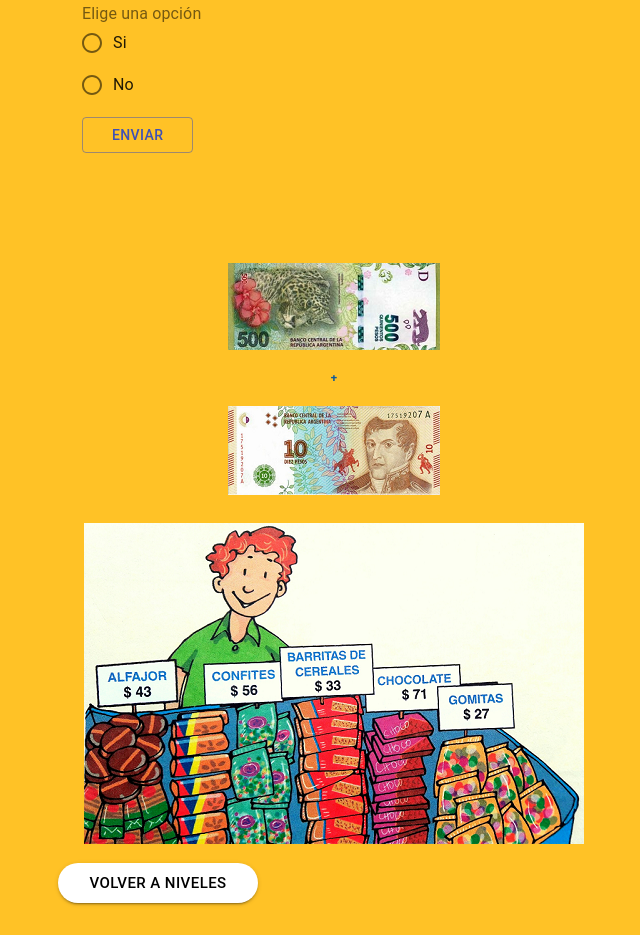
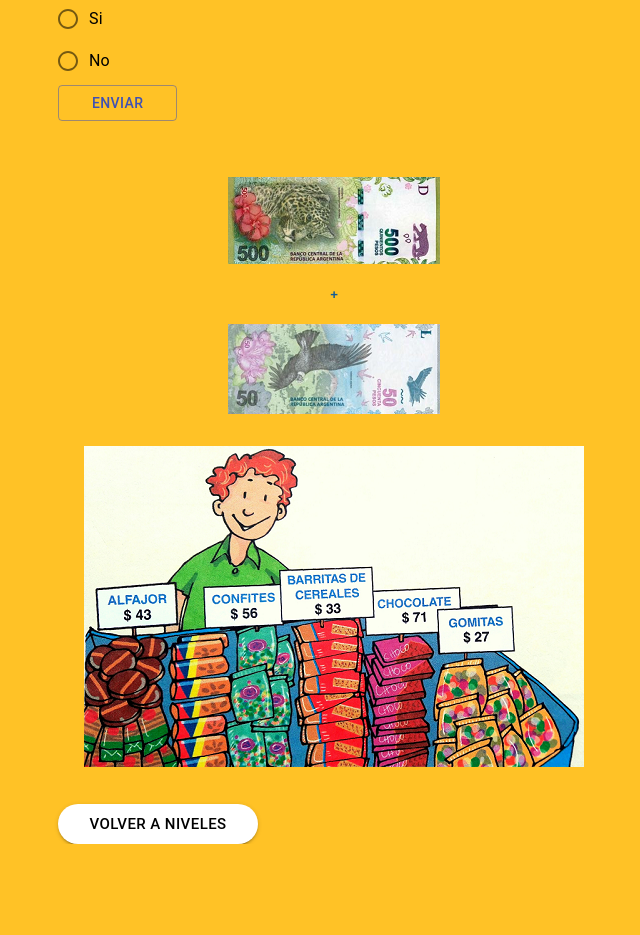
Before and after one commit to IvoBiaus/matematica, a React (Create React App) app: page /AppByM3 in a window 1280 px wide. Shown: the part 287-1222 px from the top of the page, without its empty margins (306-946 px from the left). After the commit the page ends 1131 px from the top, so only its background shows below. Built offline with nearby package versions, Linux system fonts and the light colour scheme.

Commit message:
Agrego ejercicios de Oscar - cambios minimos en tablas y puntajes

```diff
--- a/db.json
+++ b/db.json
@@ -12,7 +12,7 @@
                 "puntos": "100"
             },
             {
-                "nombre": "de",
+                "nombre": "--",
                 "puntos": "200"
             },
             {
@@ -54,7 +54,7 @@
                 "puntos": "100"
             },
             {
-                "nombre": "de",
+                "nombre": "--",
                 "puntos": "200"
             },
             {
@@ -96,7 +96,7 @@
                 "puntos": "100"
             },
             {
-                "nombre": "de",
+                "nombre": "--",
                 "puntos": "200"
             },
             {
--- a/src/components/Ejercicios/ByM/AppByM1.js
+++ b/src/components/Ejercicios/ByM/AppByM1.js
@@ -1,53 +1,80 @@
-/* eslint-disable jsx-a11y/alt-text */
-import React from 'react';
-import CssBaseline from '@material-ui/core/CssBaseline';
+import React from 'react'
 import Typography from '@material-ui/core/Typography';
 import { makeStyles } from '@material-ui/core/styles';
 import Container from '@material-ui/core/Container';
-// import Link from '@material-ui/core/Link';
 import TextField from '@material-ui/core/TextField';
 import Button from '@material-ui/core/Button';
-import cincopesos from './images/billetesymonedas/monedas/cincopesos.png';
-import cienpesos from './images/billetesymonedas/billetes/cienpesos.png';
-import cincuentapesos from './images/billetesymonedas/billetes/cincuentapesos.png';
 import './App.css';
 
+/*Imagenes de Monedas  */
+import unpeso from './images/billetesymonedas/monedas/unpeso.png';
+import dospesos from './images/billetesymonedas/monedas/dospesos.png';
+import cincopesos from './images/billetesymonedas/monedas/cincopesos.png';
+/* Imagenes de Billetes  */
+import diezpesos from './images/billetesymonedas/billetes/diezpesos.png';
+import veintepesos from './images/billetesymonedas/billetes/veintepesos.png';
+import cincuentapesos from './images/billetesymonedas/billetes/cincuentapesos.png';
+import cienpesos from './images/billetesymonedas/billetes/cienpesos.png';
+import doscientospesos from './images/billetesymonedas/billetes/cienpesos.png';
+import quinientospesos from './images/billetesymonedas/billetes/quinientospesos.png';
+import milpesos from './images/billetesymonedas/billetes/milpesos.png';
 
+/* Funcion principal  */
+export default function StickyFooter(props) {
 
-export default function StickyFooter(props) {
+   /* Constantes  */
   const classes = useStyles();
+  const imageCollection = [ diezpesos, veintepesos, cincuentapesos, cienpesos, doscientospesos, quinientospesos, milpesos];
+  const getRandomImage = () => imageCollection[Math.floor(Math.random() * imageCollection.length)];
+  const imageCollectionMonedas = [ unpeso,dospesos,cincopesos];
+  const getRandomImageMonedas = () => imageCollectionMonedas[Math.floor(Math.random() * imageCollectionMonedas.length)];
 
   return (
     <div className={classes.root}>
+      <Container component="main" className={classes.main} maxWidth="sm">
 
-      <CssBaseline />
-      <Container component="main" className={classes.main} maxWidth="sm">
+        {/* Comienzo  */}
         <Typography variant="h4" component="h4" gutterBottom>
-          Billetes y Monedas
+        Billetes y Monedas
         </Typography>
         <Typography variant="h6" component="h6" gutterBottom>
-          {'Cuánto dinero tengo ???'}
+        ¿Cuánto dinero tengo ?
         </Typography>
+
+        {/* Cantidad Cuadro de texto  */}
         <TextField id="outlined-basic" label="$" variant="outlined" />
+
+        {/* Boton Enviar  */}
         <div>
-          <p></p>
-          <Button variant="contained" size="small" color="primary" className={classes.margin}>
-            Enviar
+        <p></p>
+        <Button variant="contained" size="small" color="primary" className={classes.margin} >
+        Enviar
         </Button>
+        </div>
 
+        </Container>
+
+        {/* Fotos random de billetes y monedas  */}
+        <Container maxWidth="sm">
+        <div className="App">
+        <header className="App-header">
+        <img src={getRandomImage()}  alt="billete"/>
+        <h5>+</h5>
+        <img src={getRandomImage()}  alt="billete"/>
+        <h5>+</h5>
+        <img src={getRandomImageMonedas()} className="App-logo" alt="logo" />
+        </header>
         </div>
-      </Container>
 
-      <footer className={classes.footer}>
-        <Container maxWidth="sm">
-          <App />
-          <Button className={classes.boton} variant="contained" onClick={() => props.history.go(-1)}>Volver a Niveles</Button>
+        {/* Boton volver a niveles  */}
+        <Button className={classes.boton} variant="contained" onClick={() => props.history.go(-1)}>Volver a Niveles</Button>
         </Container>
-      </footer>
+
     </div>
   );
 }
 
+// Estilos
 const useStyles = makeStyles((theme) => ({
   root: {
     display: 'flex',
@@ -79,34 +106,3 @@ const useStyles = makeStyles((theme) => ({
     transition: 'all 290ms cubic-bezier(0.79, 0.01, 0.38, 0.99)',
   },
 }));
-
-
-
-function App() {
-  return (
-    <div className="App">
-      <header className="App-header">
-        <img src={cienpesos} />
-        <h5>+</h5>
-        <img src={cincuentapesos} />
-        <h5>+</h5>
-        <img src={cincopesos} className="App-logo" alt="logo" />
-      </header>
-    </div>
-  );
-}
-
-
-
-// function Copyright() {
-//   return (
-//     <Typography variant="body2" color="textSecondary">
-//       {'Copyright © '}
-//       <Link color="inherit" href="https://uade.edu.ar/">
-//         Uade
-//       </Link>{' '}
-//       {new Date().getFullYear()}
-//       {'.'}
-//     </Typography>
-//   );
-// }
--- a/src/components/Ejercicios/ByM/AppByM2.js
+++ b/src/components/Ejercicios/ByM/AppByM2.js
@@ -1,53 +1,80 @@
-/* eslint-disable jsx-a11y/alt-text */
 import React from 'react';
-import CssBaseline from '@material-ui/core/CssBaseline';
 import Typography from '@material-ui/core/Typography';
 import { makeStyles } from '@material-ui/core/styles';
 import Container from '@material-ui/core/Container';
-// import Link from '@material-ui/core/Link';
 import TextField from '@material-ui/core/TextField';
 import Button from '@material-ui/core/Button';
-import cienpesos from './images/billetesymonedas/billetes/cienpesos.png';
-import gol1 from './images/billetesymonedas/n/gol1.png';
 import './App.css';
 
+/* Imagenes de Billetes  */
+import diezpesos from './images/billetesymonedas/billetes/diezpesos.png';
+import veintepesos from './images/billetesymonedas/billetes/veintepesos.png';
+import cincuentapesos from './images/billetesymonedas/billetes/cincuentapesos.png';
+import cienpesos from './images/billetesymonedas/billetes/cienpesos.png';
+import doscientospesos from './images/billetesymonedas/billetes/cienpesos.png';
+import quinientospesos from './images/billetesymonedas/billetes/quinientospesos.png';
+import milpesos from './images/billetesymonedas/billetes/milpesos.png';
+/* Imagenes de Golosinas  */
+import gol1 from './images/billetesymonedas/n/gol1.png';
+import gol2 from './images/billetesymonedas/n/gol2.png';
+import gol3 from './images/billetesymonedas/n/gol3.png';
 
+/* Funcion principal  */
+export default function StickyFooter(props) {
 
-export default function StickyFooter(props) {
+  /* Constantes  */
   const classes = useStyles();
+  const imageCollection = [ diezpesos, veintepesos, cincuentapesos, cienpesos, doscientospesos, quinientospesos, milpesos];
+  const getRandomImage = () => imageCollection[Math.floor(Math.random() * imageCollection.length)];
+  const imageCollectionN = [ gol1,gol2,gol3];
+  const getRandomImageN = () => imageCollectionN[Math.floor(Math.random() * imageCollectionN.length)];
 
   return (
     <div className={classes.root}>
 
-      <CssBaseline />
         <Container component="main" className={classes.main} maxWidth="sm">
+
+        {/* Comienzo  */}
         <Typography variant="h4" component="h4" gutterBottom>
         Billetes y Monedas
         </Typography>
         <Typography variant="h6" component="h6" gutterBottom>
         {'Con ese billete, ¿Cuántas golosinas puedo comprar ?'}
         </Typography>
+
+        {/* Cantidad Cuadro de texto  */}
         <TextField id="outlined-basic" label="Cantidad" variant="outlined" />
+
+        {/* Boton Enviar  */}
         <div>
         <p></p>
         <Button variant="contained" size="small" color="primary" className={classes.margin}>
         Enviar
         </Button>
+        </div>
 
-      </div>
         </Container>
 
-      <footer className={classes.footer}>
+        {/* Fotos random del billete  */}
         <Container maxWidth="sm">
-        <App />
+        <div className="App">
+        <header className="App-header">
+        <img src={getRandomImage()}  alt="billete"/>
         <p></p>
+        <img src={getRandomImageN()} alt="golosina"/>
+        <p></p>
+        </header>
+        </div>
+
+        {/* Boton volver a niveles  */}
         <Button className={classes.boton} variant="contained" onClick={() => props.history.go(-1)}>Volver a Niveles</Button>
         </Container>
-      </footer>
+
       </div>
   );
 }
 
+// Estilos
 const useStyles = makeStyles((theme) => ({
   root: {
     display: 'flex',
@@ -79,33 +106,3 @@ const useStyles = makeStyles((theme) => ({
     transition: 'all 290ms cubic-bezier(0.79, 0.01, 0.38, 0.99)',
   },
 }));
-
-
-
-function App() {
-  return (
-    <div className="App">
-      <header className="App-header">
-        <img src={cienpesos}/>
-        <p></p>
-        <img src={gol1}/>
-
-      </header>
-   </div>
-  );
-}
-
-
-
-// function Copyright() {
-//   return (
-//     <Typography variant="body2" color="textSecondary">
-//       {'Copyright © '}
-//       <Link color="inherit" href="https://uade.edu.ar/">
-//         Uade
-//       </Link>{' '}
-//       {new Date().getFullYear()}
-//       {'.'}
-//     </Typography>
-//   );
-// }
--- a/src/components/Ejercicios/ByM/AppByM3.js
+++ b/src/components/Ejercicios/ByM/AppByM3.js
@@ -1,11 +1,7 @@
-/* eslint-disable jsx-a11y/alt-text */
 import React from 'react';
-import CssBaseline from '@material-ui/core/CssBaseline';
 import Typography from '@material-ui/core/Typography';
 import { makeStyles } from '@material-ui/core/styles';
 import Container from '@material-ui/core/Container';
-// import Link from '@material-ui/core/Link';
-// import TextField from '@material-ui/core/TextField';
 import Button from '@material-ui/core/Button';
 import Radio from '@material-ui/core/Radio';
 import RadioGroup from '@material-ui/core/RadioGroup';
@@ -13,101 +9,68 @@ import FormControlLabel from '@material-ui/core/FormControlLabel';
 import FormControl from '@material-ui/core/FormControl';
 import FormHelperText from '@material-ui/core/FormHelperText';
 import FormLabel from '@material-ui/core/FormLabel';
-import diezpesos from './images/billetesymonedas/billetes/diezpesos.png';
-import quinientospesos from './images/billetesymonedas/billetes/quinientospesos.png';
-import kiosco from './images/billetesymonedas/m/kiosco.png';
 import './App.css';
 
+/* Imagenes de Billetes  */
+import diezpesos from './images/billetesymonedas/billetes/diezpesos.png';
+import veintepesos from './images/billetesymonedas/billetes/veintepesos.png';
+import cincuentapesos from './images/billetesymonedas/billetes/cincuentapesos.png';
+import cienpesos from './images/billetesymonedas/billetes/cienpesos.png';
+import doscientospesos from './images/billetesymonedas/billetes/cienpesos.png';
+import quinientospesos from './images/billetesymonedas/billetes/quinientospesos.png';
+import milpesos from './images/billetesymonedas/billetes/milpesos.png';
+/* Imagene Kiosco  */
+import kiosco from './images/billetesymonedas/m/kiosco.png';
 
+/* Funcion principal  */
+export default function StickyFooter(props) {
 
-export default function StickyFooter(props) {
+  /* Constantes  */
   const classes = useStyles();
+  const imageCollection = [ diezpesos, veintepesos, cincuentapesos, cienpesos, doscientospesos, quinientospesos, milpesos];
+  const getRandomImage = () => imageCollection[Math.floor(Math.random() * imageCollection.length)];
 
   return (
     <div className={classes.root}>
 
-      <CssBaseline />
       <Container component="main" className={classes.main} maxWidth="sm">
+        {/* Comienzo  */}
         <Typography variant="h4" component="h4" gutterBottom>
-          Billetes y Monedas
+        Billetes y Monedas
         </Typography>
         <Typography variant="h6" component="h6" gutterBottom>
-          {'Si quiero comprar 5 golosinas distintas, ¿Me alcanza con éste dinero?'}
+        Si quiero comprar 5 golosinas distintas, ¿Me alcanza con éste dinero?
         </Typography>
+
+        {/* Selec de la func Si o No  */}
         <div>
         <ErrorRadios/>
         <p></p>
+        </div>
+
+       </Container>
+        {/* Fotos random de billetes */}
+        <Container maxWidth="sm">
+        <div className="App">
+        <header className="App-header">
+        <img src={getRandomImage()}  alt="billete"/>
+        <h5>+</h5>
+        <img src={getRandomImage()}  alt="billete"/>
+        <p></p>
+        <img src={kiosco}  alt="kiosco"/>
+        <p></p>
+        </header>
+        </div>
+
+        {/* Boton volver a niveles  */}
+        <Button className={classes.boton} variant="contained" onClick={() => props.history.go(-1)}>Volver a Niveles</Button>
+        </Container>
 
       </div>
-      </Container>
-
-      <footer className={classes.footer}>
-        <Container maxWidth="sm">
-        <App />
-        <p></p>
-        <Button className={classes.boton} variant="contained" onClick={() => props.history.go(-1)}>Volver a Niveles</Button>
-        </Container>
-      </footer>
-    </div>
   );
 }
 
-const useStyles = makeStyles((theme) => ({
-  root: {
-    display: 'flex',
-    flexDirection: 'column',
-    minHeight: '100vh',
-    backgroundColor: '#FFC226',
-  },
-  main: {
-    marginTop: theme.spacing(2),
-    marginBottom: theme.spacing(5),
-  },
-  footer: {
-    padding: theme.spacing(4, 4),
-    marginTop: 'left',
-    backgroundColor: '#FFC226',
-  },
-  formControl: {
-    margin: theme.spacing(3),
-  },
-  button: {
-    margin: theme.spacing(1, 1, 0, 0),
-  },
-  boton: {
-    marginRight: 16,
-    marginTop: 5,
-    backgroundColor: '#FFFFFF',
-    color: '#000000',
-    borderRadius: '200px',
-    display: 'inline-block',
-    fontSize: '15px',
-    height: '40px',
-    width: '200px',
-    border: '0',
-    textAlign: 'center',
-    transition: 'all 290ms cubic-bezier(0.79, 0.01, 0.38, 0.99)',
-  },
-}));
-
-
-
-function App() {
-  return (
-    <div className="App">
-      <header className="App-header">
-        <img src={quinientospesos}/>
-        <h5>+</h5>
-        <img src={diezpesos}/>
-        <p></p>
-        <img src={kiosco}/>
-
-        </header>
-   </div>
-  );
-}
-
-
+// Func para selec Si o No
 function ErrorRadios() {
   const classes = useStyles();
   const [value, setValue] = React.useState('');
@@ -151,17 +114,35 @@ function ErrorRadios() {
   );
 }
 
-
-
-// function Copyright() {
-//   return (
-//     <Typography variant="body2" color="textSecondary">
-//       {'Copyright © '}
-//       <Link color="inherit" href="https://uade.edu.ar/">
-//         Uade
-//       </Link>{' '}
-//       {new Date().getFullYear()}
-//       {'.'}
-//     </Typography>
-//   );
-// }
+// Estilos
+const useStyles = makeStyles((theme) => ({
+  root: {
+    display: 'flex',
+    flexDirection: 'column',
+    minHeight: '100vh',
+    backgroundColor: '#FFC226',
+  },
+  main: {
+    marginTop: theme.spacing(2),
+    marginBottom: theme.spacing(5),
+  },
+  footer: {
+    padding: theme.spacing(4, 4),
+    marginTop: 'left',
+    backgroundColor: '#FFC226',
+  },
+  boton: {
+    marginRight: 16,
+    marginTop: 5,
+    backgroundColor: '#FFFFFF',
+    color: '#000000',
+    borderRadius: '200px',
+    display: 'inline-block',
+    fontSize: '15px',
+    height: '40px',
+    width: '200px',
+    border: '0',
+    textAlign: 'center',
+    transition: 'all 290ms cubic-bezier(0.79, 0.01, 0.38, 0.99)',
+  },
+}));
--- a/src/components/Ejercicios/ByM/BienvenidoByM.js
+++ b/src/components/Ejercicios/ByM/BienvenidoByM.js
@@ -4,8 +4,8 @@ import Grid from '@material-ui/core/Grid';
 import { Link } from 'react-router-dom';
 import { withStyles  } from '@material-ui/core/styles';
 
-
-const useStyles = theme => ({
+// Estilos
+const useStyles = {
     boton: {
       marginRight: 16,
       marginTop: 5,
@@ -20,22 +20,25 @@ const useStyles = theme => ({
       textAlign: 'center',
       transition: 'all 290ms cubic-bezier(0.79, 0.01, 0.38, 0.99)',
     },
-  });
+  };
+
 
 class Bienvenido extends Component {
     render() {
         const { classes } = this.props;
         return (
-            <div>
+              <div>
                 <Grid container
                     spacing={0}
                     direction="column"
                     alignItems="center"
                     justify="center"
-                    style={{ minHeight: '20vh' }}>
+                    style={{ minHeight: '20vh' }}
+                    >
                     <div className='column'>
                         <h1> {this.props.name} selecciona el nivel a Jugar !</h1>
                         <div>
+                        {/* Botones seleccion  */}
                             <h2> Fácil</h2>
                             <Button className={classes.boton} type="submit" variant="contained" component={Link} to={'/AppByM1'} onClick={this.props.onClick} >Nivel 1</Button>
                             <h2> Normal</h2>
--- a/src/components/Ejercicios/Sumas/Sumas.js
+++ b/src/components/Ejercicios/Sumas/Sumas.js
@@ -7,33 +7,33 @@ class Sumas extends Component {
 
     // }
 
-    componentWillMount() {
+    // componentWillMount() {
 
-    }
+    // }
 
-    componentDidMount() {
+    // componentDidMount() {
 
-    }
+    // }
 
-    componentWillReceiveProps(nextProps) {
+    // componentWillReceiveProps(nextProps) {
 
-    }
+    // }
 
-    shouldComponentUpdate(nextProps, nextState) {
+    // shouldComponentUpdate(nextProps, nextState) {
 
-    }
+    // }
 
-    componentWillUpdate(nextProps, nextState) {
+    // componentWillUpdate(nextProps, nextState) {
 
-    }
+    // }
 
-    componentDidUpdate(prevProps, prevState) {
+    // componentDidUpdate(prevProps, prevState) {
 
-    }
+    // }
 
-    componentWillUnmount() {
+    // componentWillUnmount() {
 
-    }
+    // }
 
     render() {
         return (
--- a/src/components/Ejercicios/Tablas/Tablas.js
+++ b/src/components/Ejercicios/Tablas/Tablas.js
@@ -64,9 +64,11 @@ const useStyles = theme => ({
     display: 'flex',
     justifyContent: 'space-between',
     maxWidth: '400px',
+    fontFamily: 'cursive',
   },
   nivel: {
     textAlign: 'left',
+    fontFamily: 'cursive',
   }
 });
 
@@ -126,6 +128,9 @@ class Tablas extends Component {
 
 
   avanzarNivel(e) {
+    //Scroll al top para mobile
+    window.scrollTo(0, 0);
+
     //Calculo puntaje contra la api y seteo
     if(this.state.nivel === 1) {
       this.setState({puntos1 : 10 })
@@ -135,6 +140,13 @@ class Tablas extends Component {
     }
     if(this.state.nivel === 3) {
       this.setState({puntos3 : 8 })
+    }
+
+    //Si termino no vuelvo a buscar niveles
+    if (this.state.nivel === 3) {
+      console.log(this.state.resultados);
+      this.setState({open: true});
+      return;
     }
 
     //Avanzo nivel - imprimo resultado para pruebas
@@ -259,7 +271,7 @@ class Tablas extends Component {
           {/* No tiene sentido retrocederNivel ? */}
           {/* {this.state.nivel > 1 && <Button variant="contained" color="primary" onClick={this.retrocederNivel.bind(this)} className={classes.boton}>Anterior</Button>} */}
           {this.state.nivel < 3 && <Button variant="contained" color="primary" onClick={this.avanzarNivel.bind(this)} className={classes.boton}>Siguiente</Button>}
-          {this.state.nivel === 3 && <Button variant="contained" color="primary" onClick={() => this.setState({open: true, puntos3: 8})} className={classes.boton}>Finalizar</Button>}
+          {this.state.nivel === 3 && <Button variant="contained" color="primary" onClick={this.avanzarNivel.bind(this)} className={classes.boton}>Finalizar</Button>}
         </div>
 
 
--- a/src/components/Puntajes.js
+++ b/src/components/Puntajes.js
@@ -9,7 +9,7 @@ import TableRow from '@material-ui/core/TableRow';
 import Api from '../controller/Api';
 import Grid from '@material-ui/core/Grid';
 import Button from '@material-ui/core/Button';
-import Divider from '@material-ui/core/Divider';
+// import Divider from '@material-ui/core/Divider';
 import ExpansionPanel from '@material-ui/core/ExpansionPanel';
 import ExpansionPanelSummary from '@material-ui/core/ExpansionPanelSummary';
 import ExpansionPanelDetails from '@material-ui/core/ExpansionPanelDetails';
@@ -123,7 +123,7 @@ class Puntajes extends React.Component {
                       <TableHead>
                         <TableRow>
                           <TableCell className={classes.titlePuntajes}>Nombre</TableCell>
-                          <Divider orientation="vertical" flexItem />
+                          {/* <Divider orientation="vertical" flexItem /> */}
                           <TableCell align="right" className={classes.titlePuntajes}>Puntos</TableCell>
                         </TableRow>
                       </TableHead>
@@ -133,7 +133,7 @@ class Puntajes extends React.Component {
                             <TableCell className={classes.detallePuntajes} component="th" scope="row">
                               {row.nombre}
                             </TableCell>
-                            <Divider orientation="vertical" flexItem />
+                            {/* <Divider orientation="vertical" flexItem /> */}
                             <TableCell align="right" className={classes.detallePuntajes}>{row.puntos}</TableCell>
                           </TableRow>
                         ))}
@@ -162,7 +162,7 @@ class Puntajes extends React.Component {
                       <TableHead>
                         <TableRow>
                           <TableCell className={classes.titlePuntajes}>Nombre</TableCell>
-                          <Divider orientation="vertical" flexItem />
+                          {/* <Divider orientation="vertical" flexItem /> */}
                           <TableCell align="right" className={classes.titlePuntajes}>Puntos</TableCell>
                         </TableRow>
                       </TableHead>
@@ -172,7 +172,7 @@ class Puntajes extends React.Component {
                             <TableCell className={classes.detallePuntajes} component="th" scope="row">
                               {row.nombre}
                             </TableCell>
-                            <Divider orientation="vertical" flexItem />
+                            {/* <Divider orientation="vertical" flexItem /> */}
                             <TableCell align="right" className={classes.detallePuntajes}>{row.puntos}</TableCell>
                           </TableRow>
                         ))}
@@ -201,7 +201,7 @@ class Puntajes extends React.Component {
                       <TableHead>
                         <TableRow>
                           <TableCell className={classes.titlePuntajes}>Nombre</TableCell>
-                          <Divider orientation="vertical" flexItem />
+                          {/* <Divider orientation="vertical" flexItem /> */}
                           <TableCell align="right" className={classes.titlePuntajes}>Puntos</TableCell>
                         </TableRow>
                       </TableHead>
@@ -211,7 +211,7 @@ class Puntajes extends React.Component {
                             <TableCell className={classes.detallePuntajes} component="th" scope="row">
                               {row.nombre}
                             </TableCell>
-                            <Divider orientation="vertical" flexItem />
+                            {/* <Divider orientation="vertical" flexItem /> */}
                             <TableCell align="right" className={classes.detallePuntajes}>{row.puntos}</TableCell>
                           </TableRow>
                         ))}
```
Lines whose indentation alone changed are shown as unchanged.
